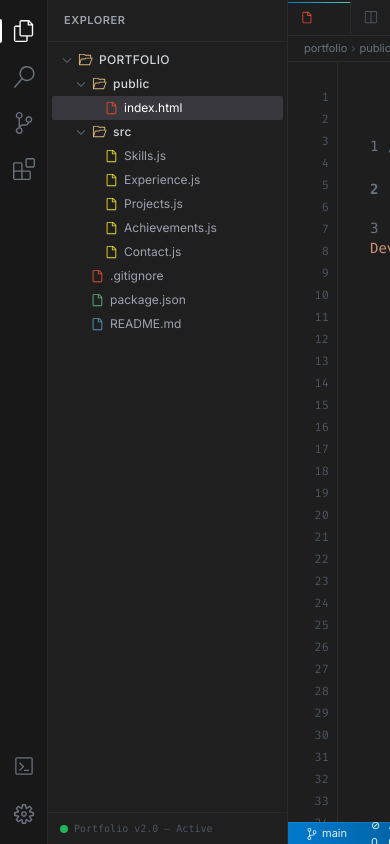
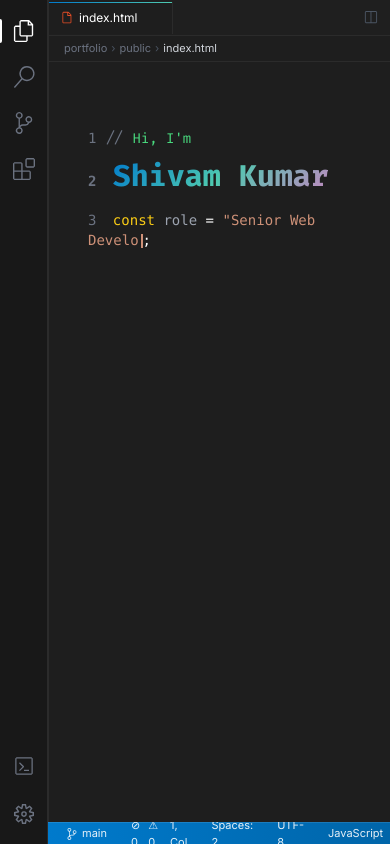
Before and after one commit to shivamkumar9969/EditorPortfolio, a React (Create React App) app: page / in a window 390 px wide. Built offline with nearby package versions, Linux system fonts and the light colour scheme.

Commit message:
responsive;

```diff
--- a/src/component/BootSequence.jsx
+++ b/src/component/BootSequence.jsx
@@ -145,7 +145,7 @@ export default function BootSequence({ onComplete }) {
               style={{
                 color: getLineColor(line.type),
                 fontWeight: line.type === "ascii" ? 700 : line.type === "welcome" ? 600 : 400,
-                fontSize: line.type === "ascii" ? "11px" : line.type === "welcome" ? "15px" : "13px",
+                fontSize: line.type === "ascii" ? "min(11px, 2.2vw)" : line.type === "welcome" ? "15px" : "13px",
                 letterSpacing: line.type === "ascii" ? "0.5px" : "0",
                 whiteSpace: "pre",
               }}
--- a/src/component/VSCodeExplorerPortfolio.jsx
+++ b/src/component/VSCodeExplorerPortfolio.jsx
@@ -156,12 +156,33 @@ export default function VSCodeExplorerPortfolio() {
   const defaultFile = ALL_FILES[0]; // index.html
   const [openTabs, setOpenTabs] = useState([defaultFile]);
   const [selectedFile, setSelectedFile] = useState(defaultFile);
-  const [sidebarOpen, setSidebarOpen] = useState(true);
+  const [isMobile, setIsMobile] = useState(false);
+  const [sidebarOpen, setSidebarOpen] = useState(window.innerWidth >= 768);
   const [activeActivity, setActiveActivity] = useState("explorer");
   const [terminalOpen, setTerminalOpen] = useState(false);
   const [paletteOpen, setPaletteOpen] = useState(false);
   const [statusItems] = useState({ branch: "main", errors: 0, warnings: 0 });
   const editorRef = useRef(null);
+
+  // Detect mobile view
+  useEffect(() => {
+    let wasMobile = window.innerWidth < 768;
+    setIsMobile(wasMobile);
+    if (wasMobile) {
+      setSidebarOpen(false);
+    }
+
+    const checkMobile = () => {
+      const isCurrMobile = window.innerWidth < 768;
+      setIsMobile(isCurrMobile);
+      if (isCurrMobile !== wasMobile) {
+        setSidebarOpen(!isCurrMobile);
+        wasMobile = isCurrMobile;
+      }
+    };
+    window.addEventListener("resize", checkMobile);
+    return () => window.removeEventListener("resize", checkMobile);
+  }, []);
 
   /* ─── Tab Management ─── */
   const handleTabClick = useCallback(
@@ -272,9 +293,8 @@ export default function VSCodeExplorerPortfolio() {
                   : "text-gray-500 hover:text-gray-300"
               }`}
               onClick={() => {
-                if (item.id === "explorer") {
-                  setActiveActivity("explorer");
-                  setSidebarOpen(true);
+                if (activeActivity === item.id) {
+                  setSidebarOpen((prev) => !prev);
                 } else {
                   setActiveActivity(item.id);
                   setSidebarOpen(true);
@@ -310,12 +330,22 @@ export default function VSCodeExplorerPortfolio() {
       </div>
 
       {/* ─── Sidebar ─── */}
+      {isMobile && sidebarOpen && (
+        <div
+          className="fixed inset-0 bg-black/60 z-20 transition-opacity duration-300"
+          onClick={() => setSidebarOpen(false)}
+        />
+      )}
       <aside
-        className="border-r border-[#2b2b2b] flex flex-col flex-shrink-0 transition-all duration-300 overflow-hidden"
+        className={`${
+          isMobile
+            ? "absolute left-12 top-0 bottom-[22px] z-30 shadow-2xl border-r border-[#2b2b2b] flex flex-col transition-all duration-300 overflow-hidden"
+            : "border-r border-[#2b2b2b] flex flex-col flex-shrink-0 transition-all duration-300 overflow-hidden"
+        }`}
         style={{
           width: sidebarOpen ? "240px" : "0px",
           background: "#1f1f1f",
-          minWidth: sidebarOpen ? "200px" : "0px",
+          minWidth: (sidebarOpen && !isMobile) ? "200px" : "0px",
         }}
       >
         {/* Sidebar Header */}
@@ -424,7 +454,7 @@ export default function VSCodeExplorerPortfolio() {
           style={{ background: "#1e1e1e" }}
         >
           {/* Line numbers gutter */}
-          <div className="absolute left-0 top-0 bottom-0 w-[50px] border-r border-[#2b2b2b] pointer-events-none select-none"
+          <div className="absolute left-0 top-0 bottom-0 w-[50px] border-r border-[#2b2b2b] pointer-events-none select-none hidden md:block"
             style={{ background: "#1e1e1e", zIndex: 2 }}>
             <div className="pt-6 px-2 text-right text-[12px] text-gray-600 leading-[22px]" style={{ fontFamily: "'Fira Code', monospace" }}>
               {Array.from({ length: 40 }, (_, i) => (
@@ -434,7 +464,7 @@ export default function VSCodeExplorerPortfolio() {
           </div>
 
           {/* Content area */}
-          <div className="pl-[58px] pr-6 py-6" style={{ minHeight: "100%" }}>
+          <div className="pl-4 md:pl-[58px] pr-4 md:pr-6 py-4 md:py-6" style={{ minHeight: "100%" }}>
             {selectedFile.component ? (
               <div className="animate-fade-in" key={selectedFile.id}>
                 <selectedFile.component />
--- a/src/pages/Contact.jsx
+++ b/src/pages/Contact.jsx
@@ -88,7 +88,7 @@ export default function Contacts() {
       >
         {fields.map(({ id, type, label, placeholder, lineNum }) => (
           <div key={id} className="text-gray-400 group">
-            <div className="flex items-center gap-1">
+            <div className="flex flex-wrap items-center gap-y-1">
               <span className="text-gray-600 text-xs w-5 text-right flex-shrink-0">{lineNum}</span>
               <span className="text-[#c586c0] ml-2">const</span>{" "}
               <span className="text-[#9cdcfe]">{label}</span>{" "}
--- a/src/pages/Projects.jsx
+++ b/src/pages/Projects.jsx
@@ -214,7 +214,7 @@ export default function Projects() {
   return (
   <div
     ref={containerRef}
-    className="h-full bg-[#1e1e1e] text-gray-300 overflow-hidden relative"
+    className="h-full bg-[#1e1e1e] text-gray-300 overflow-y-auto md:overflow-hidden relative"
   >
     {/* Header */}
     <div className="flex items-center justify-between p-4 border-b border-gray-700 bg-[#252526]">
@@ -263,9 +263,9 @@ export default function Projects() {
     </div>
 
     {/* Main */}
-    <div className="flex flex-col md:flex-row h-[calc(100%-80px)]">
+    <div className="flex flex-col md:flex-row min-h-[calc(100%-80px)] md:h-[calc(100%-80px)] pb-8 md:pb-0">
       {/* Code editor */}
-      <div className="flex-1 flex">
+      <div className="flex-1 flex min-h-[250px] md:min-h-0">
         <div className="w-12 bg-[#1e1e1e] text-right pr-2 py-4 text-gray-500 select-none text-sm border-r border-gray-700">
           {Array.from({ length: lineCount + 5 }, (_, i) => (
             <div key={i + 1} className="leading-6">
@@ -320,7 +320,7 @@ export default function Projects() {
       </div>
 
       {/* Output preview */}
-      <div className="w-full md:w-1/2 border-t md:border-t-0 md:border-l border-gray-700 flex flex-col bg-[#1e1e1e]">
+      <div className="w-full md:w-1/2 border-t md:border-t-0 md:border-l border-gray-700 flex flex-col bg-[#1e1e1e] min-h-[350px] md:min-h-0">
         {/* Header */}
         <div className="p-3 border-b border-gray-700 bg-[#252526] flex items-center justify-between">
           <div className="flex items-center space-x-2">
```
